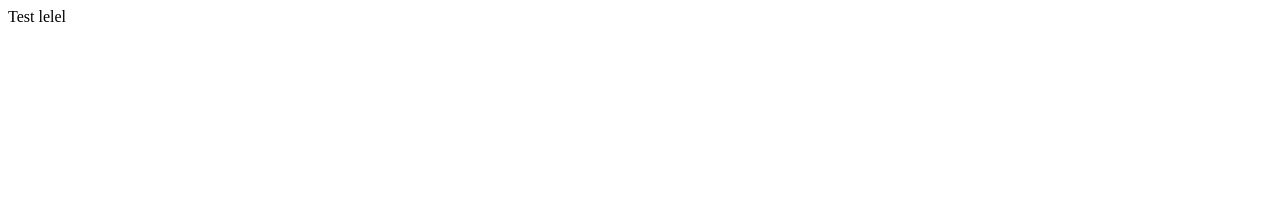
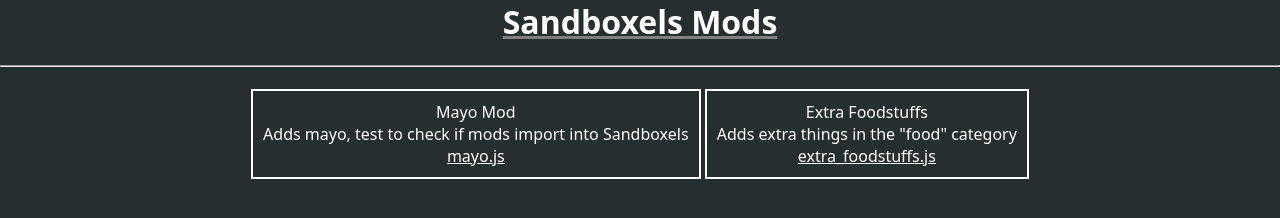
Before and after one commit to IKRDev/ikerdv.github.io, a plain HTML site: page sandboxels_mods.html in a window 1280 px wide. Drawn offline with Linux system fonts and the light colour scheme.

Commit message:
Update sandboxels_mods.html

```diff
--- a/sandboxels_mods.html
+++ b/sandboxels_mods.html
@@ -1,2 +1,74 @@
-
-Test lelel
+<!doctype html>
+<html lang="en">
+   <head>
+      <style>
+         * {
+         padding: 0px;
+         margin: auto;
+         text-align: center;
+         font-family: Noto Sans;
+         color: white;
+         }
+         u {
+         text-decoration-line: underline;
+         text-decoration-color: grey;
+         }
+         .brLarge {
+         display: block;
+         margin: 100px 10;
+         }
+         body {
+         background-color: #272e30;
+         }
+         div {
+         display: inline-block;
+         padding: 10px;
+         border: 2px solid white;
+         }
+      </style>
+      <meta charset="utf-8">
+      <meta name="viewport" content="width=device-width, initial-scale=1">
+      <title>A Basic HTML5 Template</title>
+      <meta name="description" content="A simple HTML5 Template for new projects.">
+      <meta name="author" content="SitePoint">
+      <meta property="og:title" content="404">
+      <meta property="og:type" content="404">
+      <meta property="og:url" content="https://ikrdev.github.io/ikerdv.github.io/404.html">
+      <meta property="og:description" content="ikerdv.github.io 404 site">
+      <meta property="og:image" content="image.png">
+      <link rel="icon" href="/favicon.ico">
+      <link rel="icon" href="/favicon.svg" type="image/svg+xml">
+      <link rel="apple-touch-icon" href="/apple-touch-icon.png">
+      <link rel="stylesheet" href="css/styles.css?v=1.0">
+   </head>
+   <body>
+      <h1>
+         <u>Sandboxels Mods</u>
+      </h1>
+      <br>
+      <hr>
+      <br class="brLarge">
+      <div>
+         <p class="text" id="mayoTxt">
+            Mayo Mod
+         </p>
+         <p class="desc" id="mayoDesc">
+            Adds mayo, test to check if mods import into Sandboxels
+         </p>
+         <a class="link" id="mayoLink" href="https://ikrdev.github.io/ikerdv.github.io/sbMods/mayo.js">
+         mayo.js
+         </a>
+      </div>
+      <div>
+         <p class="text" id="efTxt">
+            Extra Foodstuffs
+         </p>
+         <p class="desc" id="efDesc">
+            Adds extra things in the "food" category
+         </p>
+         <a class="link" id="efLink" href="https://ikrdev.github.io/ikerdv.github.io/sbMods/extra_foodstuffs.js">
+         extra_foodstuffs.js
+         </a>
+      </div>
+   </body>
+</html>
```
